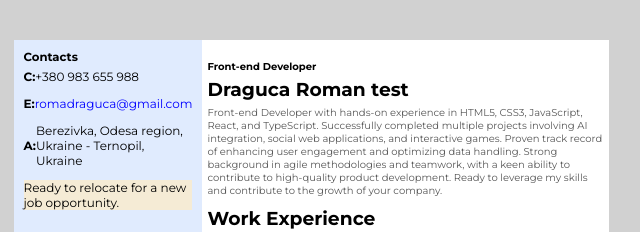
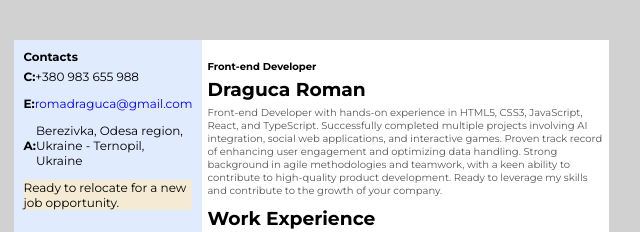
Before and after one commit to merih1m/CV, a plain HTML site: page index.html in a window 1280 px wide. Shown: the top 232 px of the page, 329-969 px from the left. Drawn offline with Linux system fonts and the light colour scheme.

Commit message:
deploy: 066dc04e7379424822e96fe81b41fb93f00e1389

```diff
--- a/index.html
+++ b/index.html
@@ -20,7 +20,7 @@
 		<section class="main-content">
 			<section class="container-header">
 				<h2 class="my-profession">Front-end Developer</h2>
-				<h1>Draguca Roman test</h1>
+				<h1>Draguca Roman</h1>
 				<p class="my-describe">
 					Front-end Developer with hands-on experience in HTML5, CSS3, JavaScript, React, and TypeScript.
 					Successfully completed multiple projects involving AI integration, social web applications, and
```
